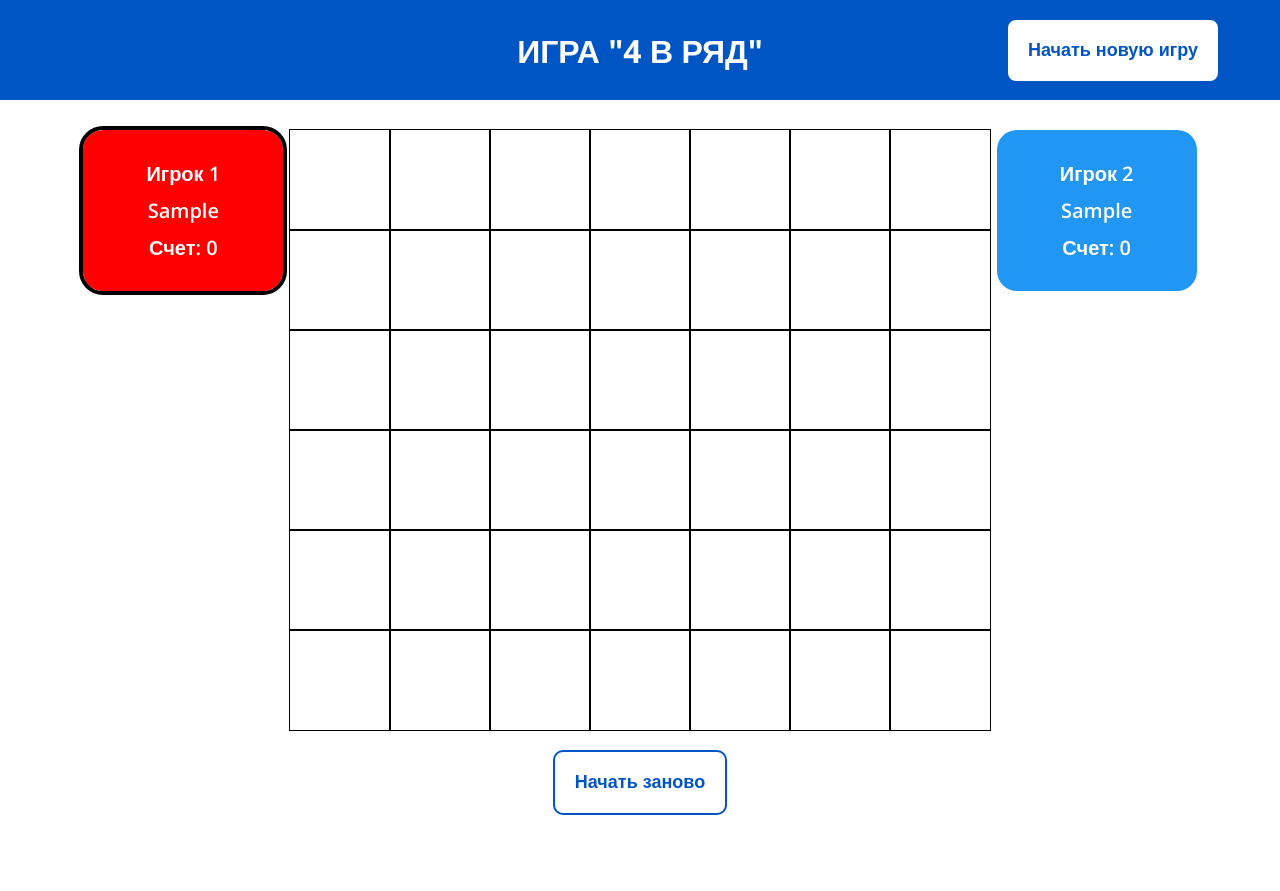
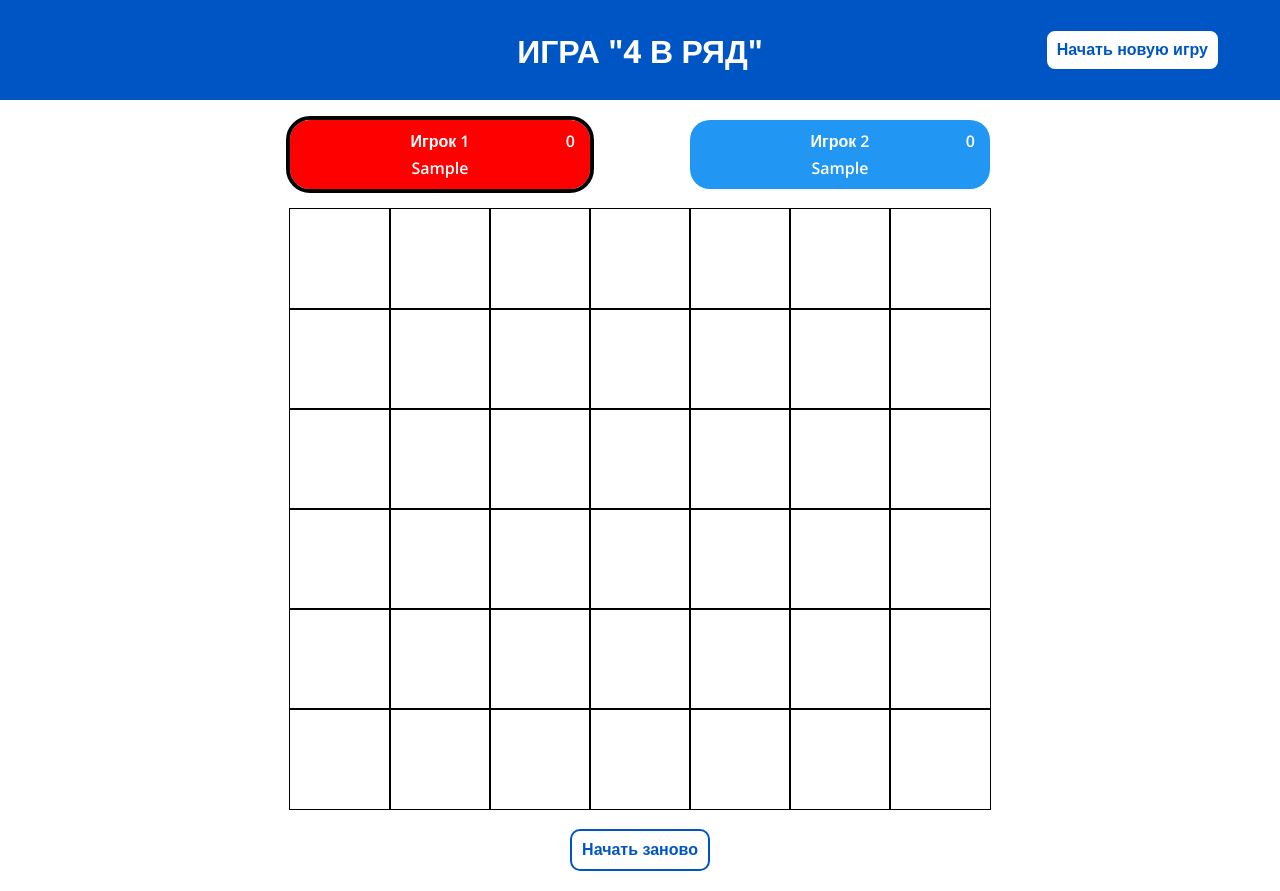
Before and after one commit to D1n8/connect-four-game, a React (Vite) app: page / in a window 1280 px wide. Both pictures are taken after typing "Sample", "Sample" into the empty fields and a click on the button "Начать игру". Before the commit the page ends 845 px from the top, so only its background shows below. Built offline with nearby package versions, Linux system fonts and the light colour scheme.

Commit message:
adaptive layout

```diff
--- a/src/App.css
+++ b/src/App.css
@@ -40,22 +40,18 @@ body {
 
 .main {
   display: flex;
-  margin: 30px 80px;
-  justify-content: space-around;
-  align-items: start;
+  flex-direction: column;
+  margin: 20px 20px;
+  gap: 20px;
 }
 
-.section-board {
-  display: flex;
-  flex-direction: column;
-  align-items: center;
-}
 
 .board {
   display: flex;
   flex-direction: column;
   align-items: center;
   gap: 20px;
+
 }
 
 .board-row {
@@ -87,14 +83,15 @@ body {
 }
 
 .btn {
-  padding: 20px;
-  font-size: 18px;
+  padding: 10px;
+  font-size: 16px;
   background-color: #fff;
   font-weight: 600;
   color: #0055c4;
   border-radius: 10px;
   border: 2px solid #0055c4;
   transition: all 0.3s ease-in-out;
+  cursor: pointer;
 }
 
 .btn:hover {
@@ -108,19 +105,21 @@ body {
 
 .players-container {
   display: flex;
-  gap: 20px;
+  gap: 100px;
+  justify-content: center;
 }
 
 .player {
+  position: relative;
   display: flex;
-  max-width: 200px;
+  max-width: 300px;
   width: 100%;
-  padding: 30px;
+  padding: 10px;
   flex-direction: column;
-  gap: 10px;
+  gap: 5px;
   border-radius: 20px;
   font-weight: 600;
-  font-size: 20px;
+  font-size: 16px;
   color: #fff;
 }
 
@@ -135,7 +134,8 @@ body {
 }
 
 .player .score {
-  text-align: center;
+  position: absolute;
+  right: 15px;
 }
 
 .current{
--- a/src/App.tsx
+++ b/src/App.tsx
@@ -1,6 +1,7 @@
 import { useEffect, useState } from 'react';
-import './App.css'
-import Board from './components/Board'
+import './App.css';
+import './media.css';
+import Board from './components/Board';
 import PlayerComponent from './components/Player';
 import { Player, type IBoard } from './modules';
 import ModalEnterNames from './components/modalEnterNames';
@@ -96,9 +97,11 @@ function App() {
           (player1 && player2 && board) &&
           (
             <>
-              <PlayerComponent text='Игрок 1' player={player1} isCurrent={currentPlayer === player1} />
+              <div className="players-container">
+                <PlayerComponent text='Игрок 1' player={player1} isCurrent={currentPlayer === player1} />
+                <PlayerComponent text='Игрок 2' player={player2} isCurrent={currentPlayer === player2} />
+              </div>
               <Board board={board} rows={rows} currentPlayer={currentPlayer} columns={columns} player1={player1} player2={player2} setPlayer1={setPlayer1} setPlayer2={setPlayer2} setBoard={setBoard} setCurrentPlayer={setCurrentPlayer} />
-              <PlayerComponent text='Игрок 2' player={player2} isCurrent={currentPlayer === player2} />
             </>
           )
         }
--- a/src/components/Player.tsx
+++ b/src/components/Player.tsx
@@ -9,9 +9,9 @@ interface PlayersProps {
 function PlayerComponent({ player, text, isCurrent }: PlayersProps) {
     return (
         <div className={`${player.sym === 'x' ? `player red` : 'player blue'} ${isCurrent ? 'current' : ''}`}>
+            <span className="score">{player.score}</span>
             <span className="subtitle">{text}</span>
             <span className="name">{player.name}</span>
-            <span className="score">Счет: {player.score}</span>
         </div>
 
     );
--- a/src/main.tsx
+++ b/src/main.tsx
@@ -1,5 +1,4 @@
 import { createRoot } from 'react-dom/client'
-import './index.css'
 import App from './App.tsx'
 
 createRoot(document.getElementById('root')!).render(
--- /dev/null
+++ b/src/media.css
@@ -0,0 +1,49 @@
+@media (max-width: 768px) {
+    .header-container {
+        margin-left: 20px;
+        justify-content: start;
+    }
+
+    .board-cell {
+        width: 75px;
+        height: 75px;
+    }
+
+    .players-container {
+        gap: 50px;
+    }
+}
+
+@media (max-width: 576px) {
+    .title {
+        font-size: 18px;
+    }
+
+    .board-cell {
+        width: 60px;
+        height: 60px;
+    }
+
+    .btn {
+        padding: 10px;
+        font-size: 12px;
+    }
+
+    .players-container {
+        gap: 20px;
+    }
+
+    .player {
+        padding: 5px;
+        max-width: 200px;
+        font-size: 12px;
+    }
+}
+
+
+@media (max-width: 420px) {
+    .board-cell {
+        width: 50px;
+        height: 50px;
+    }
+}
```
Also changed, not shown: src/index.css (deleted).
